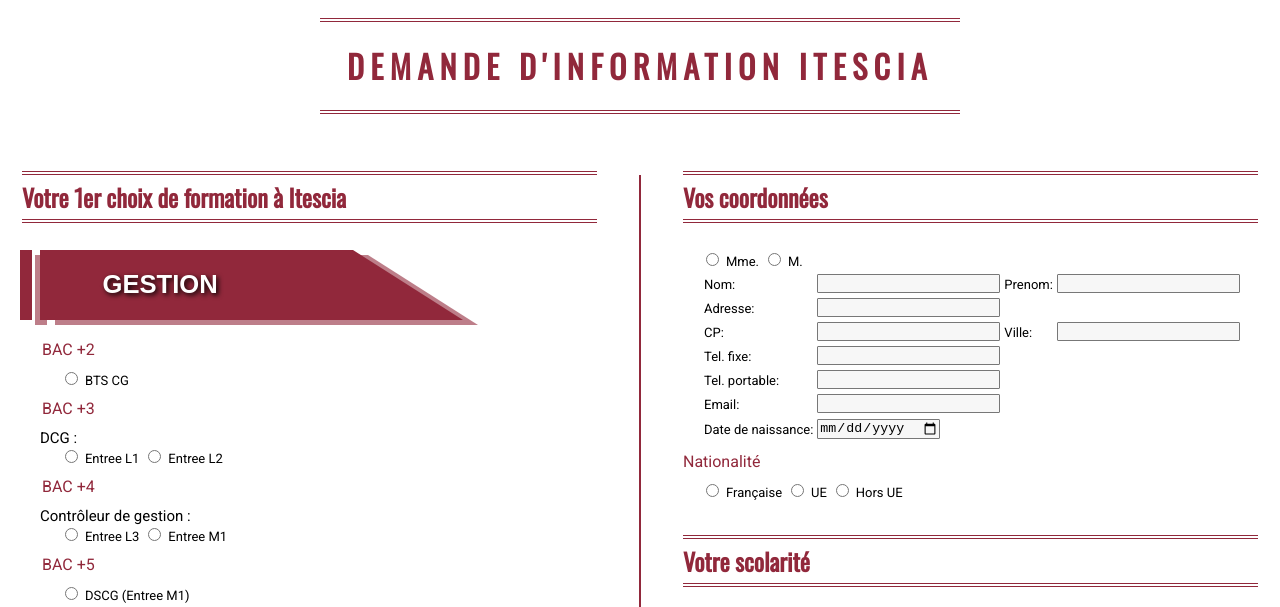
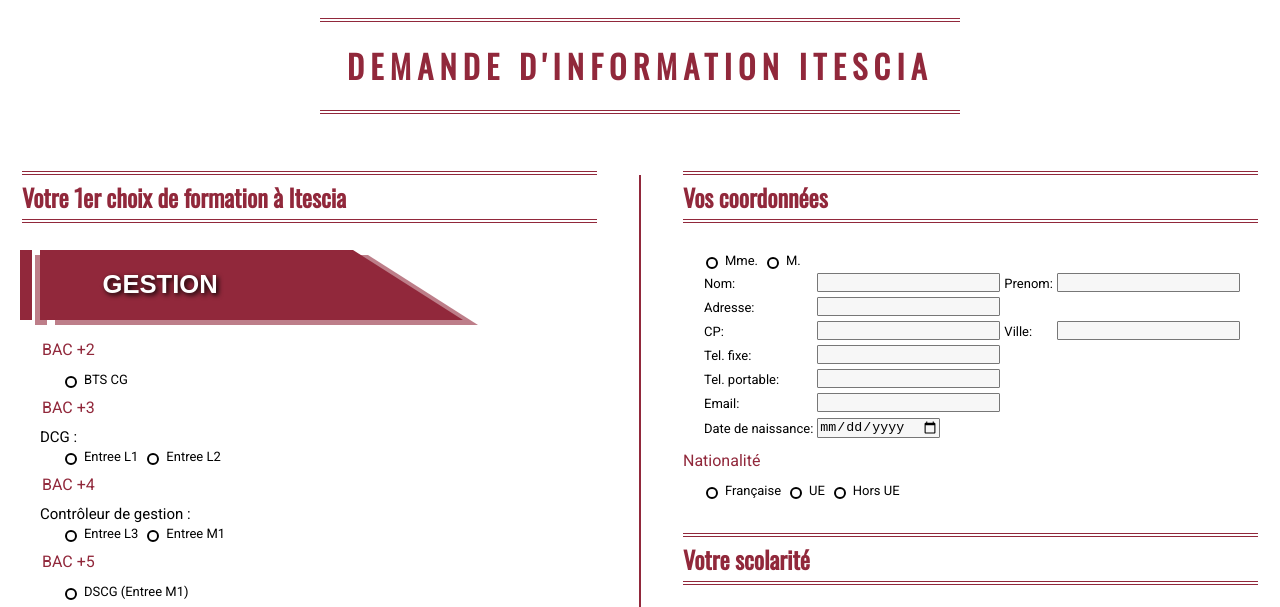
Before and after one commit to Lrt95/HTML, a plain HTML site: page index.html in a window 1280 px wide. Shown: the part 492-1099 px from the top of the page. Drawn offline with nearby package versions, Linux system fonts and the light colour scheme.

Commit message:
modif radio

```diff
--- a/assets/css/style.css
+++ b/assets/css/style.css
@@ -432,6 +432,30 @@ input[type="email"] {
     overflow: hidden;
 }
 
+input[type="radio"]{
+    -webkit-appearance: none;
+    position: relative;
+    top: 4px
+}
+input[type="radio"]
+{
+    background: white;
+    height: 12px;
+    width: 12px;
+    display:inline-block;
+    padding: 0 0 0 0px;
+    border-radius: 12px;
+    border: solid 2px;
+}
+input[type="radio"]:checked
+{
+    background: black;
+    height: 12px;
+    width: 12px;
+    display:inline-block;
+    padding: 0 0 0 0px;
+}
+
 @media screen and (max-width: 950px) {
     .banniere_management{
         border-bottom: 20px solid #91283b;
```
